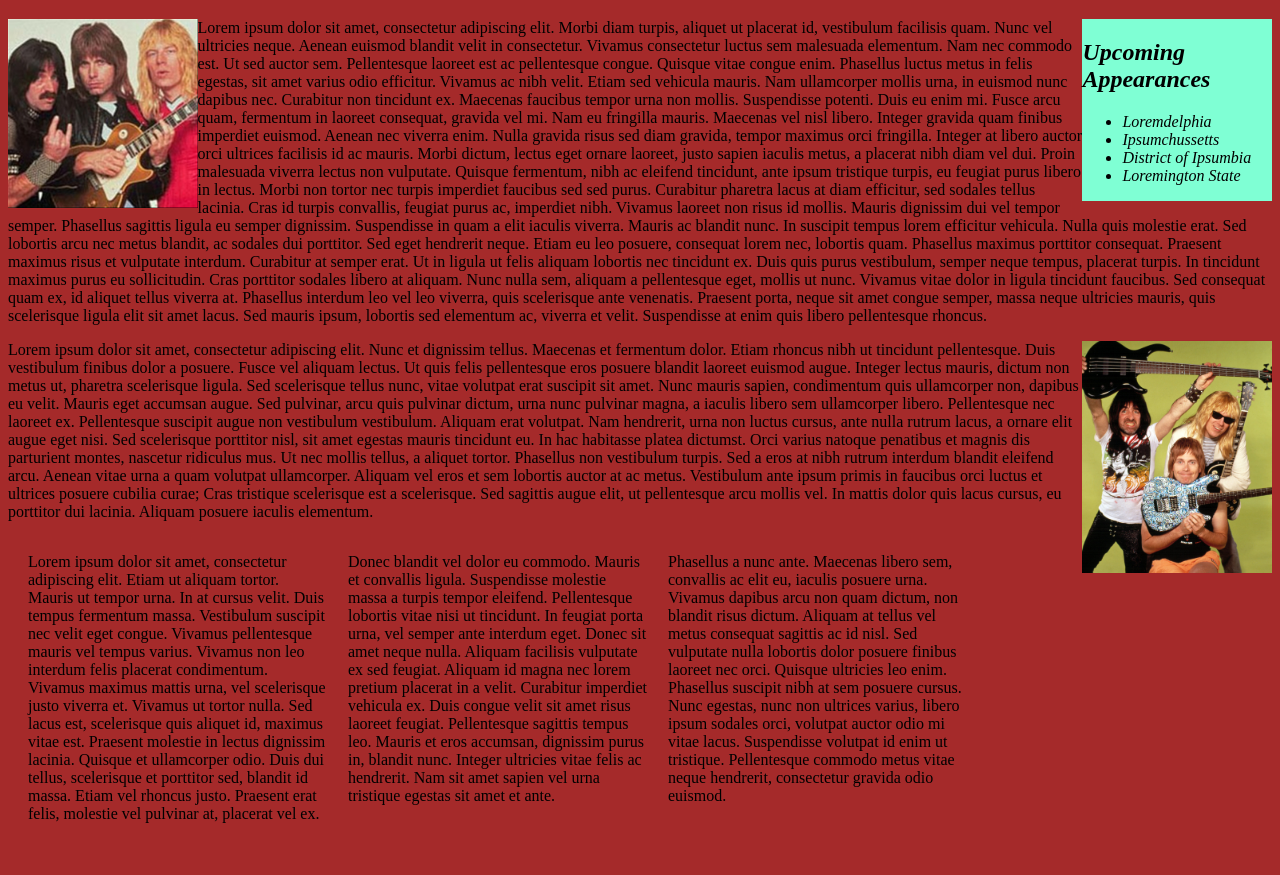
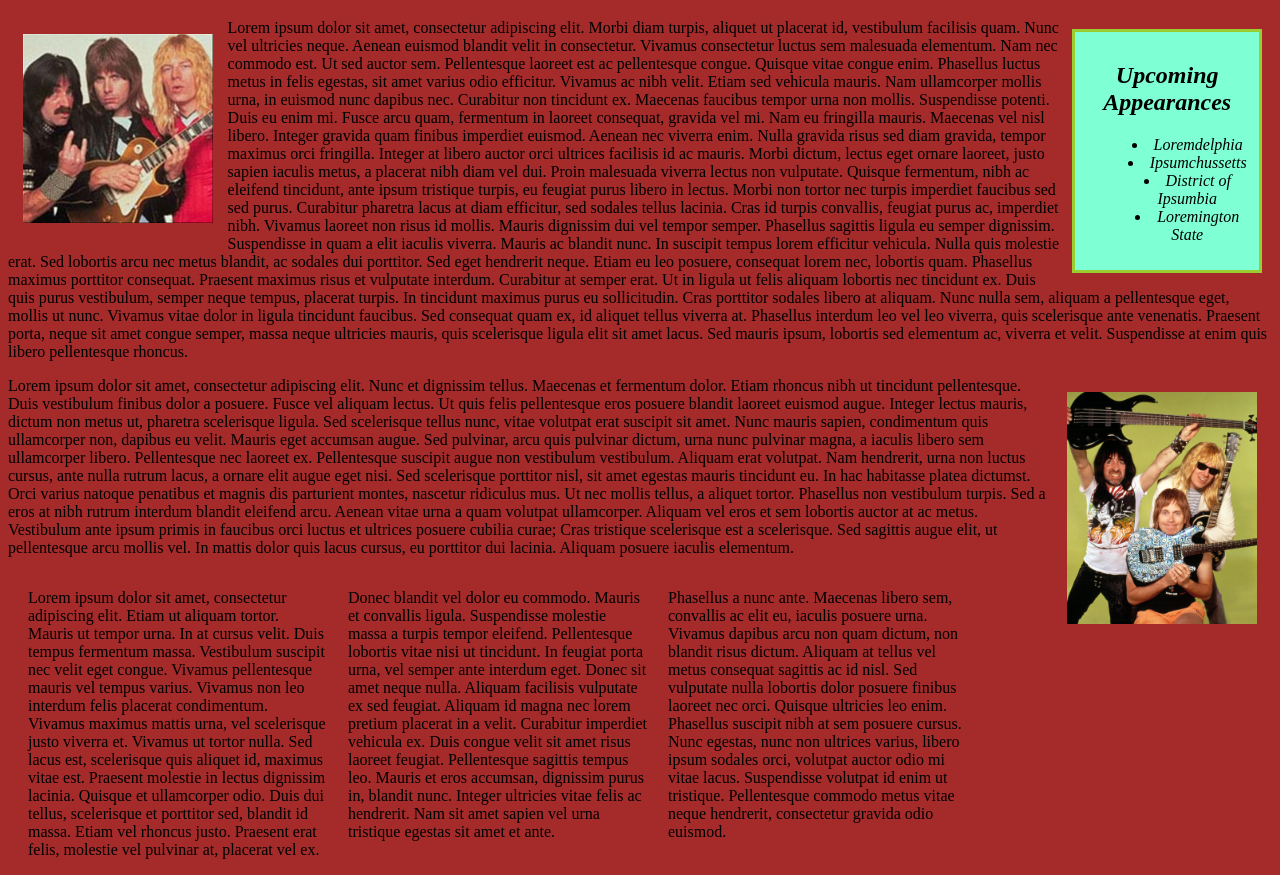
Before and after one commit to catperso/fake-band, a plain HTML site: page index.html in a window 1280 px wide. Shown: the part 61-936 px from the top of the page. Before the commit the page ends 900 px from the top, so only its background shows below. Drawn offline with Linux system fonts and the light colour scheme.

Commit message:
add more styling to sidebar

```diff
--- a/css/styles.css
+++ b/css/styles.css
@@ -3,6 +3,12 @@
   width: 15%;
   background-color: aquamarine;
   font-style: italic;
+  border: 3px solid yellowgreen;
+  padding: 10px;
+  margin: 10px;
+  box-sizing: border-box;
+  text-align: center;
+  list-style-position: inside;
 }
 
 .image {
@@ -11,6 +17,7 @@
   margin-left: auto;
   margin-right: auto;
   width: 15%;
+  padding: 15px;
 }
 
 .image2 {
@@ -19,6 +26,7 @@
   margin-left: auto;
   margin-right: auto;
   width: 15%;
+  padding: 15px;
 }
 
 h1 {
```
